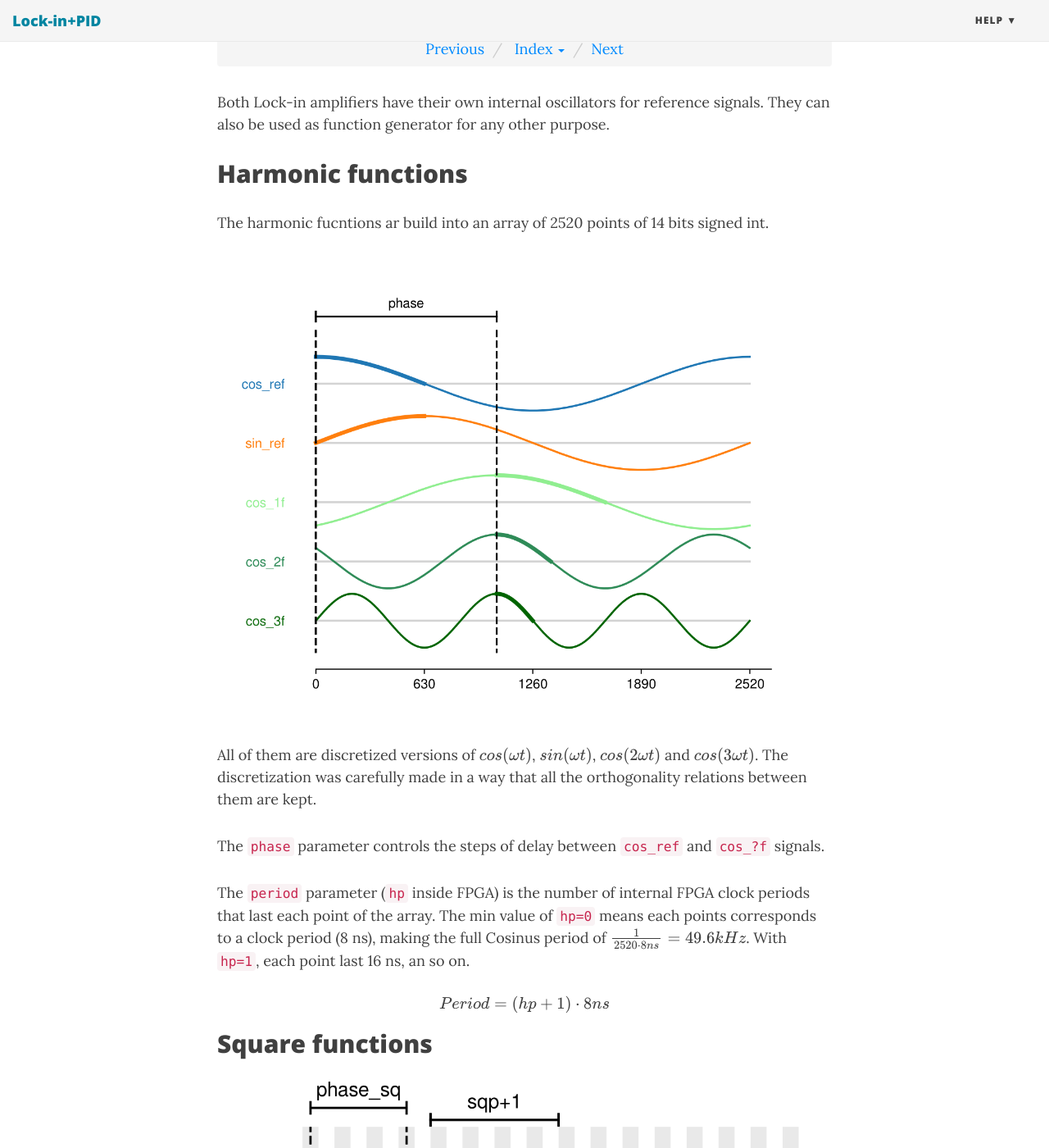
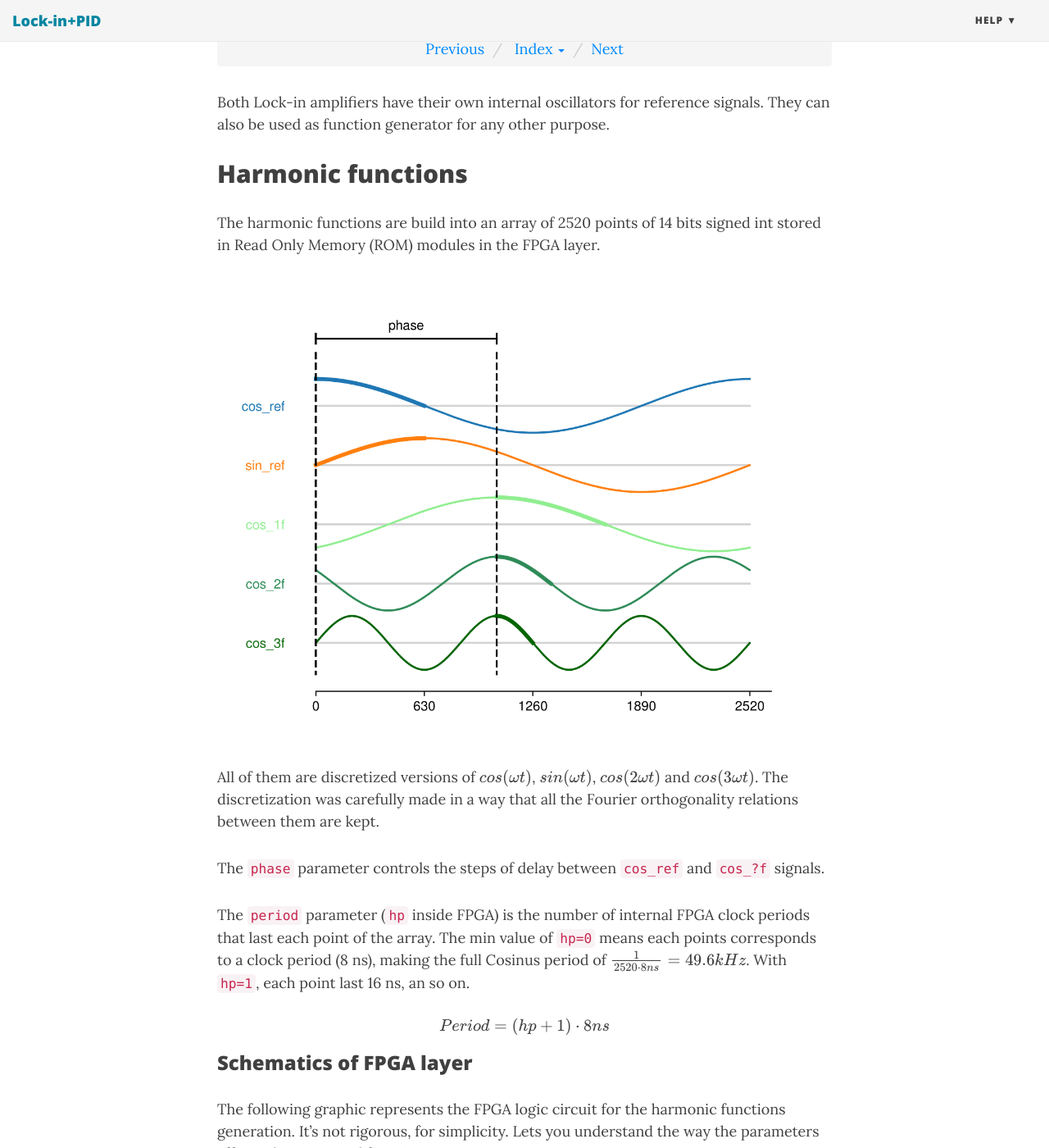
Before and after one commit to marceluda/rp_lock-in_pid, a Jekyll site: the page built from help/instruments_05_modulation.md, in a window 1280 px wide and 1400 px high, scrolled down 297 px. Shown: the whole window at 82% size. Built offline with Jekyll 4.4.1, drawn with Linux system fonts in a browser that asks for light colours; nearby versions of some CDN libraries; formulas are drawn with MathJax 3; a script that is not in the unit is left out; some of the changed text lies outside the part shown.

Commit message:
Hel oscillator not ready

```diff
--- a/help/instruments_05_modulation.md
+++ b/help/instruments_05_modulation.md
@@ -12,23 +12,62 @@
 
 ## Harmonic functions
 
-The harmonic fucntions ar build into an array of 2520 points of 14 bits signed int.
+The harmonic functions are build into an array of 2520 points of 14 bits signed int stored in Read
+Only Memory (ROM) modules in the FPGA layer.
 
 ![Harmonic Functions]({{ site.baseurl }}/img/harmonic_mods.png "Harmonic Functions")
 
-All of them are discretized versions of $$cos(\omega t)$$, $$sin(\omega t)$$, $$cos(2 \omega t)$$ and $$cos(3 \omega t)$$. The discretization was carefully made in a way that all the orthogonality relations between them are kept.
+All of them are discretized versions of $$cos(\omega t)$$, $$sin(\omega t)$$, $$cos(2 \omega t)$$ and
+$$cos(3 \omega t)$$. The discretization was carefully made in a way that all the Fourier orthogonality
+relations between them are kept.
 
 The `phase` parameter controls the steps of delay between `cos_ref` and `cos_?f` signals.
 
-The `period` parameter (`hp` inside FPGA) is the number of internal FPGA clock periods that last each point of the array. The min value of `hp=0` means each points corresponds to a clock period (8 ns), making the full Cosinus period of $$ \frac{1}{2520 \cdot 8 ns}  = 49.6 kHz$$. With `hp=1`, each point last 16 ns, an so on.
+The `period` parameter (`hp` inside FPGA) is the number of internal FPGA clock periods that last each point
+of the array. The min value of `hp=0` means each points corresponds to a clock period (8 ns), making the
+full Cosinus period of $$ \frac{1}{2520 \cdot 8 ns}  = 49.6 kHz$$. With `hp=1`, each point last 16 ns, an so on.
 
 $$ Period = (hp+1) \cdot 8 ns$$
 
+### Schematics of FPGA layer
+The following graphic represents the FPGA logic circuit for the harmonic functions generation.
+It's not rigorous, for simplicity. Lets you understand the way the parameters affects the generated
+functions.
+
+![Harmonic Functions FPGA]({{ site.baseurl }}/img/gen_mod2_harmonic.png "Harmonic Functions FPGA")
+
+
+<a data-toggle="collapse" href="#Schematics_of_FPGA_layer_harmonic" aria-expanded="false" aria-controls="Schematics_of_FPGA_layer_harmonic">detailed description <span class="caret"></span></a>
+
+<div id="Schematics_of_FPGA_layer_harmonic" class="collapse" markdown="1" style="padding: 10px; border: 1px solid gray; border-radius: 5px;">
+Each function is stored in a ROM module. The ROM outputs the value stored in the position
+set by the `addr` input.
+
+The `addr` input of the ROM modules for `cos_ref` and `sin_ref` is labeled `cnt` an is fed by a counter that
+goes from 0 to 2519 and start again. The counter changes is value at the time rate set by the frequency
+divider thats lowers down the frequency of the FPGA internal clock (125 MHz). The lower value mean no division
+at all.
+
+The memory modules address for  `cos_f?` functions are fed by the same `cnt` number minus `phase`, so they are
+phase shifted respect to `cos_ref` and `sin_ref`. The phase parameter of the Web App control this.
+</div>
 
 ## Square functions
+
+The square functions are build on the run. They works as frequency dividers applied to the internal FPGA clock (125 MHz).
+
 
 
 ![Square Functions]({{ site.baseurl }}/img/square_mods.png "Square Functions")
 
+### Schematics of FPGA layer
+
+
+![Square Functions FPGA]({{ site.baseurl }}/img/gen_mod2_square.png "Square Functions FPGA")
+
+## Web Frontend
+
+![Harmonic Functions web]({{ site.baseurl }}/img/lock-in_panels_modulation.png "Harmonic Functions web")
+
 
 {% include instrument_navbar.html up=1 %}
```
Also changed, not shown: img/gen_mod2_harmonic.png (added), img/gen_mod2_square.png (added).
